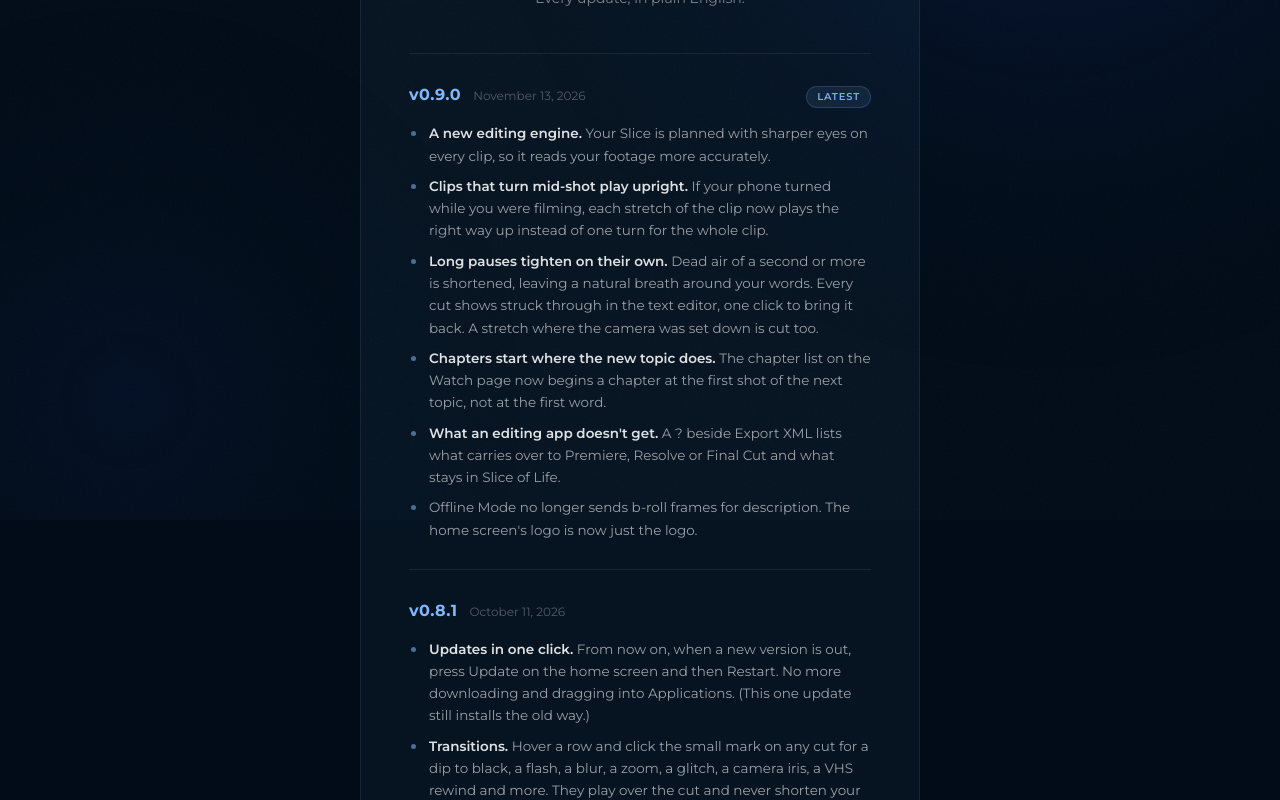
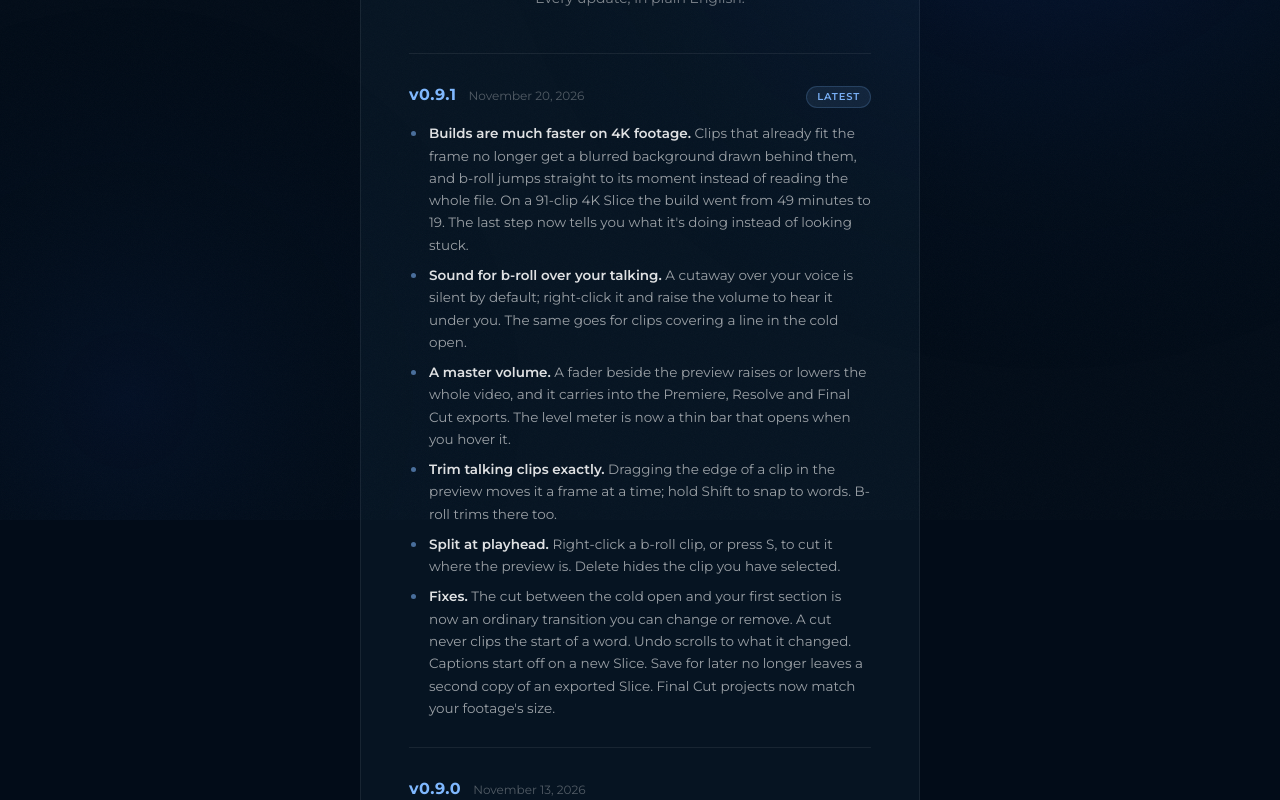
Before and after one commit to sliceoflifeapp/slice-of-life-web, a plain HTML site: page changelog.html in a window 1280 px wide. Shown: the part 280-1080 px from the top of the page. Drawn offline with Linux system fonts and the light colour scheme.

Commit message:
Changelog and version strings: v0.9.1
Co-Authored-By: Claude Sonnet 5.5 <noreply@anthropic.com>

```diff
--- a/changelog.html
+++ b/changelog.html
@@ -198,9 +198,24 @@
 
       <div class="release">
         <div class="release-header">
+          <span class="release-version">v0.9.1</span>
+          <span class="release-date">November 20, 2026</span>
+          <span class="release-tag">Latest</span>
+        </div>
+        <ul>
+          <li><strong>Builds are much faster on 4K footage.</strong> Clips that already fit the frame no longer get a blurred background drawn behind them, and b-roll jumps straight to its moment instead of reading the whole file. On a 91-clip 4K Slice the build went from 49 minutes to 19. The last step now tells you what it's doing instead of looking stuck.</li>
+          <li><strong>Sound for b-roll over your talking.</strong> A cutaway over your voice is silent by default; right-click it and raise the volume to hear it under you. The same goes for clips covering a line in the cold open.</li>
+          <li><strong>A master volume.</strong> A fader beside the preview raises or lowers the whole video, and it carries into the Premiere, Resolve and Final Cut exports. The level meter is now a thin bar that opens when you hover it.</li>
+          <li><strong>Trim talking clips exactly.</strong> Dragging the edge of a clip in the preview moves it a frame at a time; hold Shift to snap to words. B-roll trims there too.</li>
+          <li><strong>Split at playhead.</strong> Right-click a b-roll clip, or press S, to cut it where the preview is. Delete hides the clip you have selected.</li>
+          <li><strong>Fixes.</strong> The cut between the cold open and your first section is now an ordinary transition you can change or remove. A cut never clips the start of a word. Undo scrolls to what it changed. Captions start off on a new Slice. Save for later no longer leaves a second copy of an exported Slice. Final Cut projects now match your footage's size.</li>
+        </ul>
+      </div>
+
+      <div class="release">
+        <div class="release-header">
           <span class="release-version">v0.9.0</span>
           <span class="release-date">November 13, 2026</span>
-          <span class="release-tag">Latest</span>
         </div>
         <ul>
           <li><strong>A new editing engine.</strong> Your Slice is planned with sharper eyes on every clip, so it reads your footage more accurately.</li>
```
Also changed, not shown: download.html (+1 -1 lines), downloadfreetrial.html (+1 -1 lines), index.html (+1 -1 lines), update.html (+1 -1 lines).
